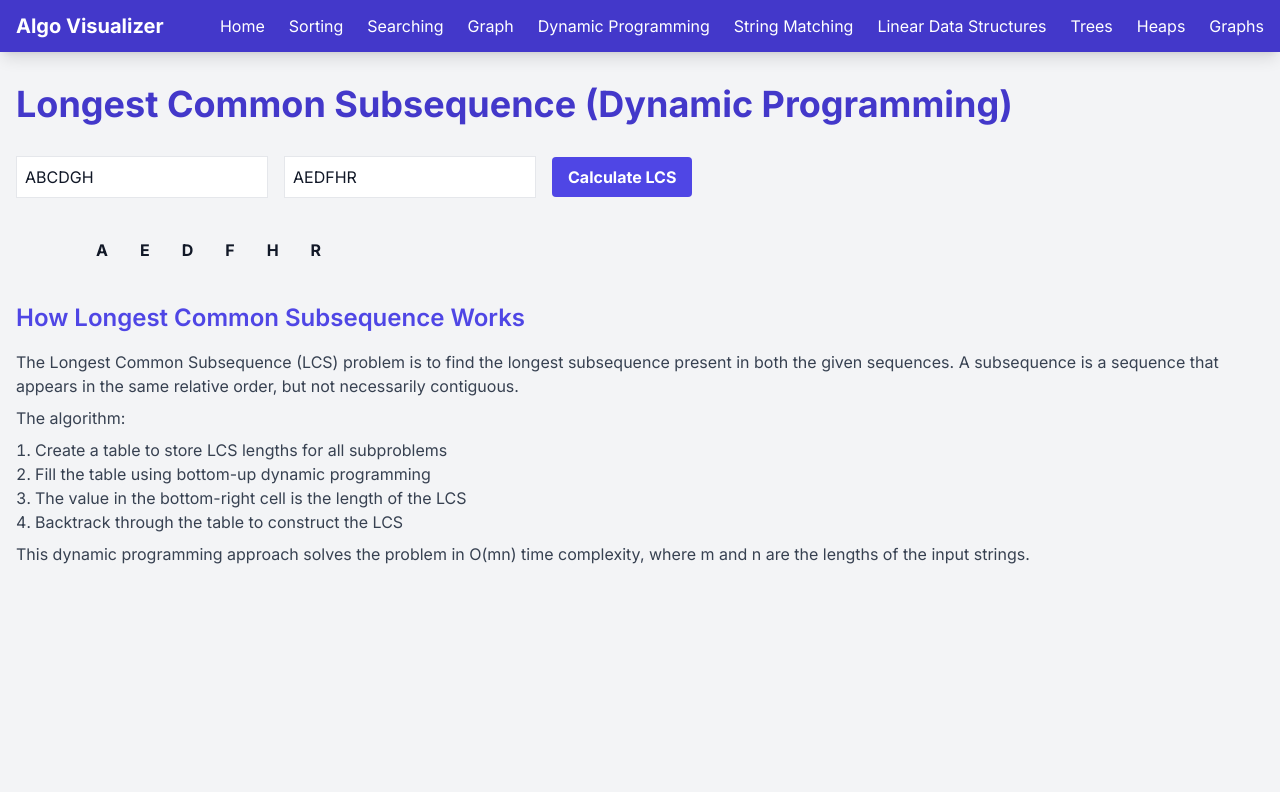
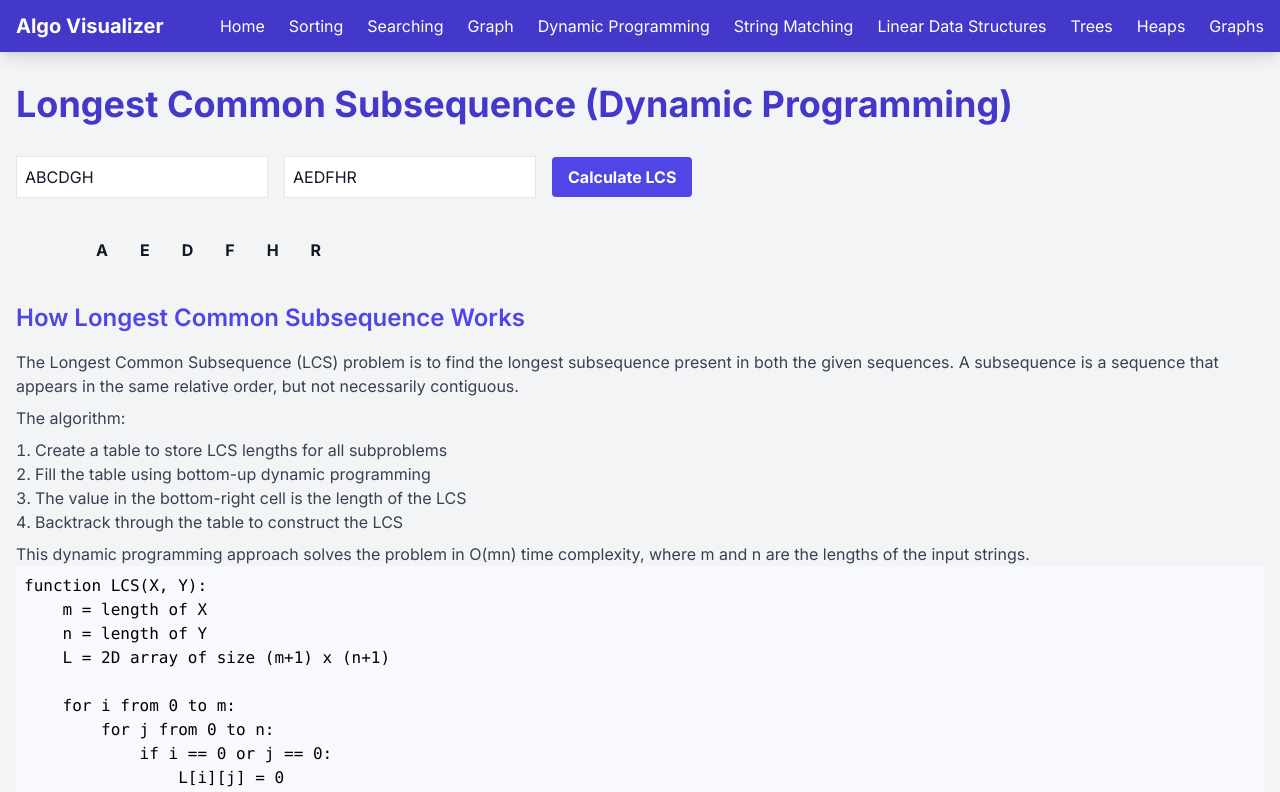
Before and after one commit to romero927/NextJS-AlgoAndDataStructVisualizer, a Next.js app: page /algorithms/longest-common-subsequence in a window 1280 px wide. Shown: the top 792 px of the page. Built offline with nearby package versions, Linux system fonts and the light colour scheme.

Commit message:
add missing pseudocodes

```diff
--- a/app/algorithms/fibonacci/page.tsx
+++ b/app/algorithms/fibonacci/page.tsx
@@ -1,5 +1,26 @@
 // app/algorithms/fibonacci/page.tsx
 'use client';
+
+import Pseudocode from '../../components/Pseudocode';
+const pseudocodeExample = `function fibonacciDP(n):
+    if n <= 1:
+        return n
+
+    dp = array of size n+1
+    dp[0] = 0
+    dp[1] = 1
+
+    for i from 2 to n:
+        dp[i] = dp[i-1] + dp[i-2]
+        visualize(dp, i)
+
+    return dp[n]
+
+function visualize(dp, currentIndex):
+    // Update UI to show:
+    // 1. The current state of the dp array
+    // 2. Highlight the current index being calculated
+    // 3. Show the calculation dp[i] = dp[i-1] + dp[i-2]`;
 
 import React, { useState } from 'react';
 import { motion } from 'framer-motion';
@@ -86,6 +107,7 @@ const Fibonacci: React.FC = () => {
         <p className="text-gray-700 mt-2">
           This approach is much more efficient than the recursive method, especially for larger values of n.
         </p>
+        <Pseudocode code={pseudocodeExample} />
       </div>
     </div>
   );
--- a/app/algorithms/knapsack/page.tsx
+++ b/app/algorithms/knapsack/page.tsx
@@ -1,5 +1,29 @@
 // app/algorithms/knapsack/page.tsx
 'use client';
+
+import Pseudocode from '../../components/Pseudocode';
+const pseudocodeExample = `function knapsack(W, wt, val, n):
+    K = 2D array of size (n+1) x (W+1)
+
+    for i from 0 to n:
+        for w from 0 to W:
+            if i == 0 or w == 0:
+                K[i][w] = 0
+            elif wt[i-1] <= w:
+                K[i][w] = max(val[i-1] + K[i-1][w-wt[i-1]], K[i-1][w])
+            else:
+                K[i][w] = K[i-1][w]
+            visualize(K, i, w, wt, val)
+
+    return K[n][W]
+
+function visualize(K, i, w, wt, val):
+    // Update UI to show:
+    // 1. The current state of the K array
+    // 2. Highlight the current cell being calculated
+    // 3. Show the weight and value of the current item
+    // 4. Indicate which case of the algorithm is being applied`;
+
 
 import React, { useState } from 'react';
 import { motion } from 'framer-motion';
@@ -178,6 +202,7 @@ const KnapsackProblem: React.FC = () => {
           This dynamic programming approach solves the problem in O(nW) time complexity, where n is the number of items
           and W is the knapsack capacity.
         </p>
+        <Pseudocode code={pseudocodeExample} />
       </div>
     </div>
   );
--- a/app/algorithms/knuth-morris-pratt/page.tsx
+++ b/app/algorithms/knuth-morris-pratt/page.tsx
@@ -1,5 +1,63 @@
 // app/algorithms/knuth-morris-pratt/page.tsx
 'use client';
+
+import Pseudocode from '../../components/Pseudocode';
+const pseudocodeExample = `function KMP(text, pattern):
+    n = length of text
+    m = length of pattern
+    lps = computeLPSArray(pattern)
+
+    i = 0  // index for text
+    j = 0  // index for pattern
+
+    while i < n:
+        if pattern[j] == text[i]:
+            i = i + 1
+            j = j + 1
+
+        if j == m:
+            print "Pattern found at index", i - j
+            j = lps[j - 1]
+        elif i < n and pattern[j] != text[i]:
+            if j != 0:
+                j = lps[j - 1]
+            else:
+                i = i + 1
+
+        visualize(text, pattern, i, j, lps)
+
+function computeLPSArray(pattern):
+    m = length of pattern
+    lps = array of size m
+    len = 0
+    i = 1
+
+    while i < m:
+        if pattern[i] == pattern[len]:
+            len = len + 1
+            lps[i] = len
+            i = i + 1
+        elif len != 0:
+            len = lps[len - 1]
+        else:
+            lps[i] = 0
+            i = i + 1
+        visualizeLPS(pattern, lps, i, len)
+
+    return lps
+
+function visualize(text, pattern, i, j, lps):
+    // Update UI to show:
+    // 1. The full text with the current window highlighted
+    // 2. The pattern below the text, aligned with the current window
+    // 3. Highlight matching characters
+    // 4. Show the LPS array and its use in skipping comparisons
+
+function visualizeLPS(pattern, lps, i, len):
+    // Update UI to show:
+    // 1. The pattern
+    // 2. The current state of the LPS array
+    // 3. Highlight the current comparison in the pattern`;
 
 import React, { useState } from 'react';
 import { motion } from 'framer-motion';
@@ -166,6 +224,7 @@ const KnuthMorrisPratt: React.FC = () => {
           the length of the pattern. This makes it much more efficient than the naive approach, especially
           for large texts and patterns.
         </p>
+        <Pseudocode code={pseudocodeExample} />
       </div>
     </div>
   );
--- a/app/algorithms/longest-common-subsequence/page.tsx
+++ b/app/algorithms/longest-common-subsequence/page.tsx
@@ -1,5 +1,30 @@
 // app/algorithms/longest-common-subsequence/page.tsx
 'use client';
+
+import Pseudocode from '../../components/Pseudocode';
+const pseudocodeExample = `function LCS(X, Y):
+    m = length of X
+    n = length of Y
+    L = 2D array of size (m+1) x (n+1)
+
+    for i from 0 to m:
+        for j from 0 to n:
+            if i == 0 or j == 0:
+                L[i][j] = 0
+            elif X[i-1] == Y[j-1]:
+                L[i][j] = L[i-1][j-1] + 1
+            else:
+                L[i][j] = max(L[i-1][j], L[i][j-1])
+            visualize(L, i, j, X, Y)
+
+    return L[m][n]
+
+function visualize(L, i, j, X, Y):
+    // Update UI to show:
+    // 1. The current state of the L array
+    // 2. Highlight the current cell being calculated
+    // 3. Show the comparison between X[i-1] and Y[j-1]
+    // 4. Indicate which case of the algorithm is being applied`;
 
 import React, { useState } from 'react';
 import { motion } from 'framer-motion';
@@ -147,6 +172,7 @@ const LongestCommonSubsequence: React.FC = () => {
           This dynamic programming approach solves the problem in O(mn) time complexity, where m and n are the lengths
           of the input strings.
         </p>
+      <Pseudocode code={pseudocodeExample} />
       </div>
     </div>
   );
--- a/app/algorithms/naive-string-matching/page.tsx
+++ b/app/algorithms/naive-string-matching/page.tsx
@@ -1,5 +1,25 @@
 // app/algorithms/naive-string-matching/page.tsx
 'use client';
+
+import Pseudocode from '../../components/Pseudocode';
+const pseudocodeExample = `function naiveStringMatch(text, pattern):
+    n = length of text
+    m = length of pattern
+
+    for i from 0 to n - m:
+        j = 0
+        while j < m and text[i + j] == pattern[j]:
+            j = j + 1
+            visualize(text, pattern, i, j)
+        if j == m:
+            print "Pattern found at index", i
+
+function visualize(text, pattern, i, j):
+    // Update UI to show:
+    // 1. The full text with the current window highlighted
+    // 2. The pattern below the text, aligned with the current window
+    // 3. Highlight matching characters
+    // 4. Indicate the current comparison`;
 
 import React, { useState } from 'react';
 import { motion } from 'framer-motion';
@@ -115,6 +135,7 @@ const NaiveStringMatching: React.FC = () => {
           While simple to implement, this algorithm has a time complexity of O(nm), where n is the length of the
           text and m is the length of the pattern. This can be inefficient for large texts or patterns.
         </p>
+        <Pseudocode code={pseudocodeExample} />
       </div>
     </div>
   );
--- a/app/data-structures/map/page.tsx
+++ b/app/data-structures/map/page.tsx
@@ -1,5 +1,71 @@
 // app/data-structures/map/page.tsx
 'use client';
+
+import Pseudocode from '../../components/Pseudocode';
+const pseudocodeExample = `class MapNode:
+    key
+    value
+
+class Map:
+    buckets = array of linked lists
+    size = 0
+    capacity
+
+    function hash(key):
+        // Implement a hash function
+        return hash value
+
+    function set(key, value):
+        index = hash(key) % capacity
+        for node in buckets[index]:
+            if node.key == key:
+                node.value = value
+                visualize("update", key, value, index)
+                return
+        buckets[index].append(new MapNode(key, value))
+        size = size + 1
+        visualize("insert", key, value, index)
+        if size > capacity * 0.75:
+            resize()
+
+    function get(key):
+        index = hash(key) % capacity
+        for node in buckets[index]:
+            if node.key == key:
+                visualize("get", key, node.value, index)
+                return node.value
+        visualize("get", key, null, index)
+        return null
+
+    function remove(key):
+        index = hash(key) % capacity
+        for i, node in enumerate(buckets[index]):
+            if node.key == key:
+                buckets[index].pop(i)
+                size = size - 1
+                visualize("remove", key, node.value, index)
+                return node.value
+        visualize("remove", key, null, index)
+        return null
+
+    function resize():
+        newCapacity = capacity * 2
+        newBuckets = array of newCapacity linked lists
+        for bucket in buckets:
+            for node in bucket:
+                newIndex = hash(node.key) % newCapacity
+                newBuckets[newIndex].append(node)
+        buckets = newBuckets
+        capacity = newCapacity
+        visualize("resize", null, null, null)
+
+    function visualize(operation, key, value, index):
+        // Update UI to show:
+        // 1. The current state of the Map (buckets and their contents)
+        // 2. Highlight the bucket involved in the current operation
+        // 3. Show the key-value pair being operated on
+        // 4. Indicate the type of operation (insert, update, get, remove, resize)
+        // 5. For resize operation, show the before and after states`;
 
 import React, { useState } from 'react';
 import { motion, AnimatePresence } from 'framer-motion';
@@ -146,6 +212,7 @@ const MapVisualization: React.FC = () => {
           counting occurrences of elements, and implementing associative arrays. They provide fast
           access to values and are particularly useful when you need to quickly look up data based on unique keys.
         </p>
+        <Pseudocode code={pseudocodeExample} />
       </div>
     </div>
   );
```
